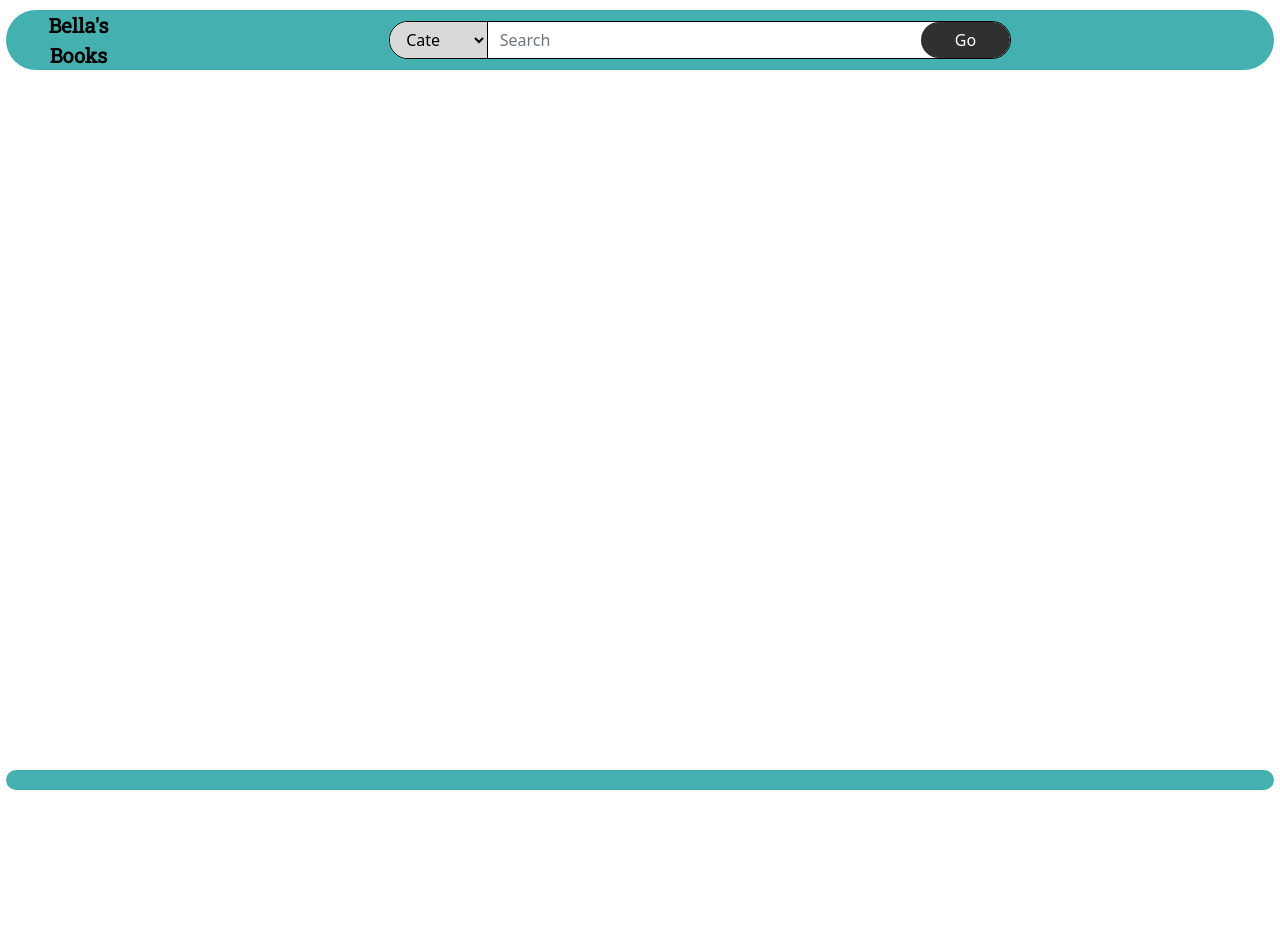
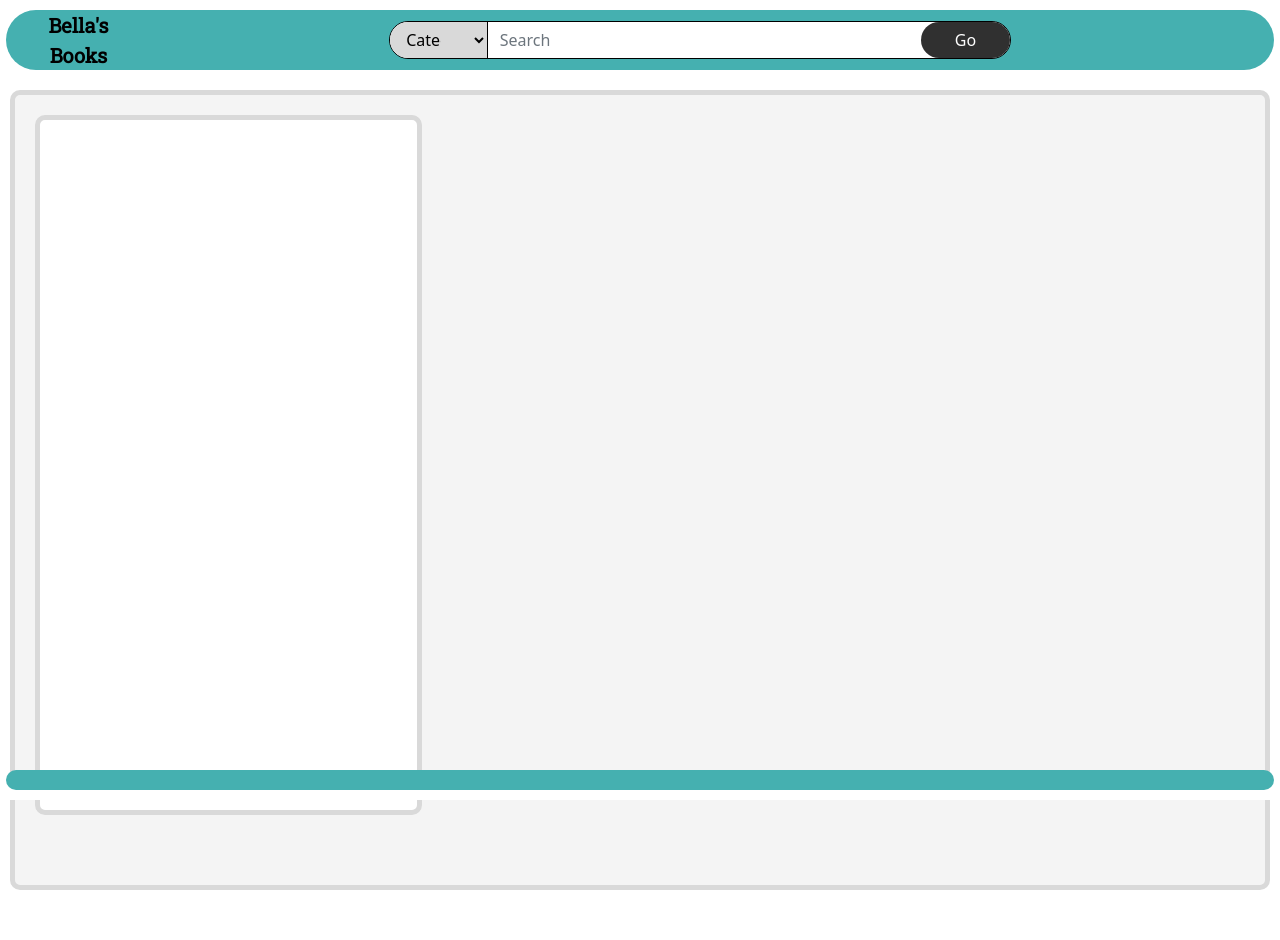
Before and after one commit to HenryW-C/bookshop, a PHP site: page /list.php in a window 1280 px wide. Before the commit the page ends 790 px from the top, so only its background shows below. Run offline with PHP 8.4, Linux system fonts and the light colour scheme; the visitor is signed in with stand-in values (Sample User, id 1); data that the repository does not hold is empty.

Commit message:
list page

```diff
--- a/list.php
+++ b/list.php
@@ -111,6 +111,14 @@ if (isset($_GET['selectedCategory']) && isset($_GET['searchQuery'])) {
 
     <!-- body of website -->
     <div class="main">
+        <div class="list">
+            <div class="row">
+                <div class="col-md-4">
+                    <div class="custom-column">
+                    </div>
+                </div>
+            </div>
+        </div>
     </div>
 
   <!-- bottom navbar -->
--- a/stylesheet.css
+++ b/stylesheet.css
@@ -211,13 +211,22 @@
 
 /* custom columns on book page */
 .item .custom-column {
+  height: 85vh;
+}
+
+/* custom columns on list page */
+.list .custom-column {
+  background-color: #ffffff;
+  height: 79.5vh;
+}
+
+/* background on list page */
+.list {
   background-color: #f4f4f4;
   border: 5px solid #D9D9D9;
   border-radius: 10px;
   padding: 20px;
-  height: 85vh;
-  display: flex;
-  flex-direction: column;
+  height: 800px;
 }
 
 /* custom columns - default */
@@ -226,7 +235,7 @@
   border: 5px solid #D9D9D9;
   border-radius: 10px;
   padding: 20px;
-  min-height: 75vh;
+  min-height: 700px;
   display: flex;
   flex-direction: column;
 }
```
